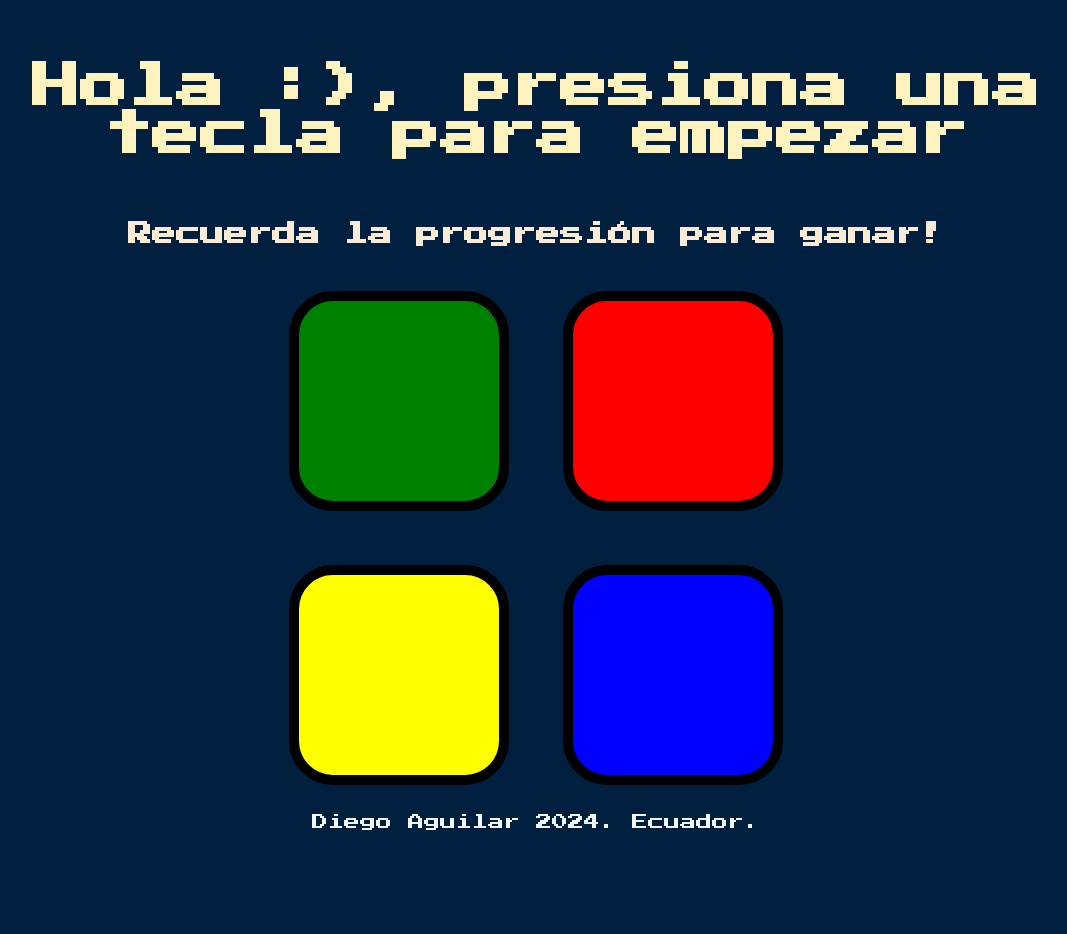
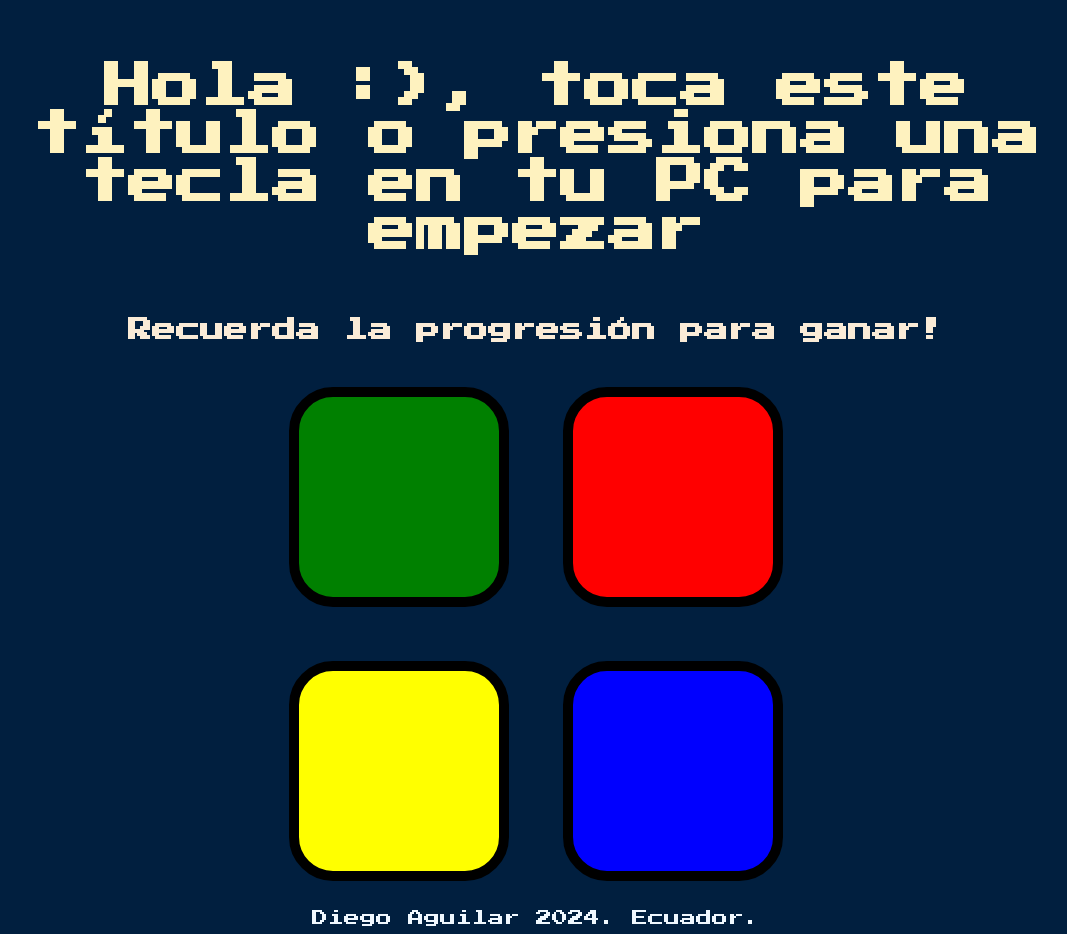
Before and after one commit to DIEGO84FER/Simon-Game-JS, a plain HTML site: page index.html in a window 1280 px wide. Shown: the whole page, without its empty margins (104-1171 px from the left). Before the commit the page ends 838 px from the top, so only its background shows below. Drawn offline with nearby package versions, Linux system fonts and the light colour scheme.

Commit message:
Update index.html

```diff
--- a/index.html
+++ b/index.html
@@ -9,7 +9,7 @@
 </head>
 
 <body>
-  <h1 id="level-title">Hola :), presiona una tecla para empezar</h1>
+  <h1 id="level-title">Hola :), toca este título o presiona una tecla en tu PC para empezar</h1>
   <h2 class="instructions" style="color: antiquewhite; font-family: 'Press Start 2P', cursive;">Recuerda la progresión para ganar!</h2>
   <div class="container">
     <div lass="row">
```
